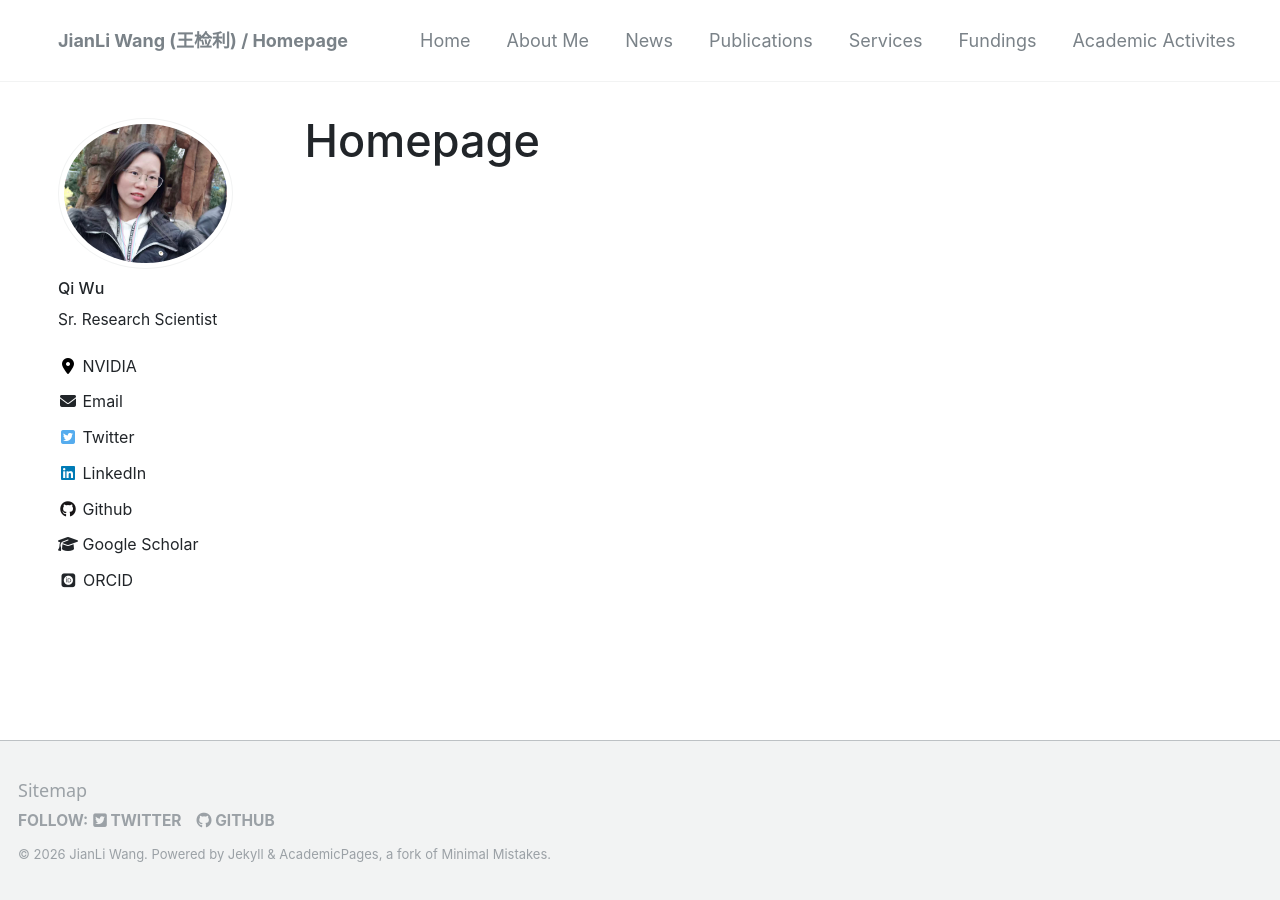
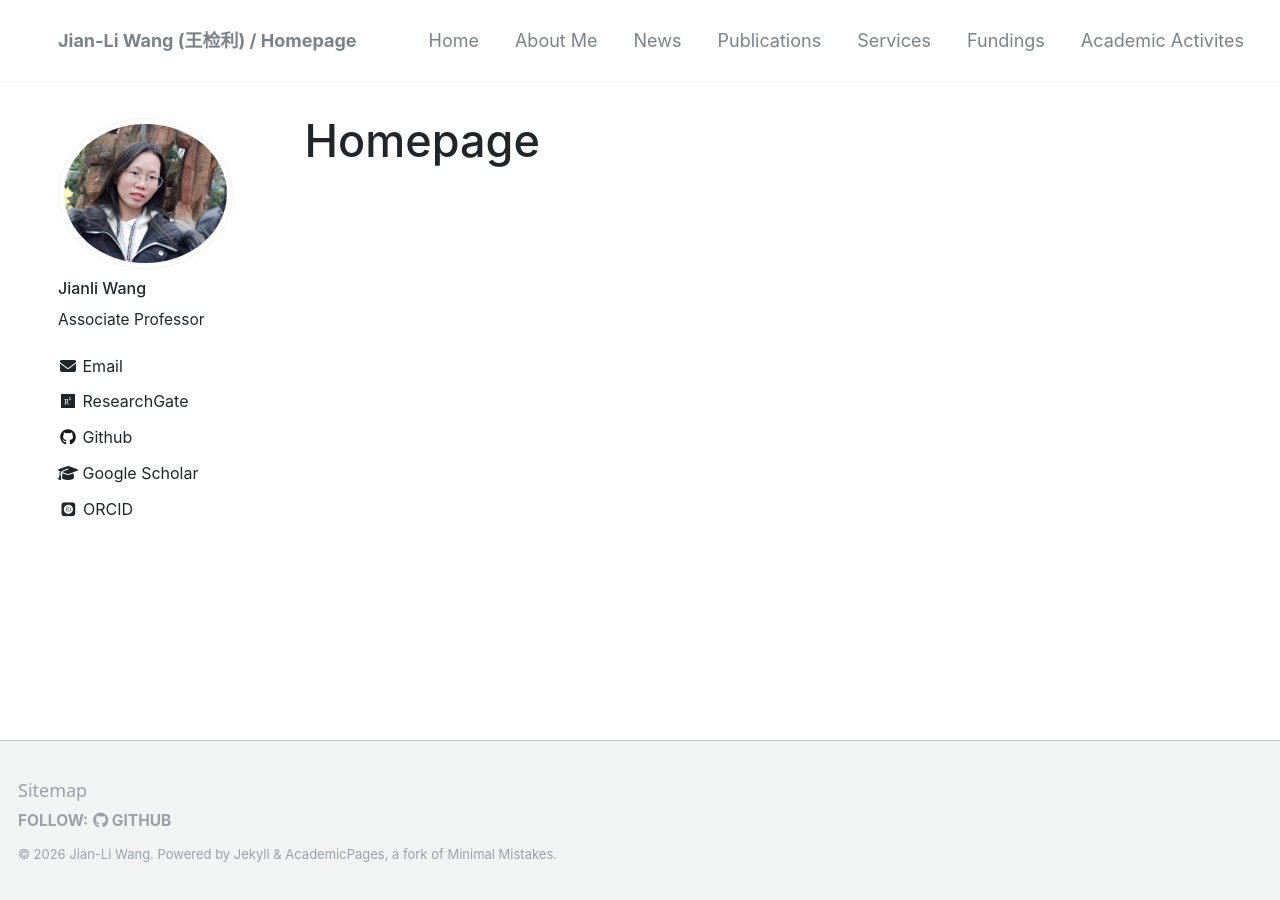
Before and after one commit to wangjianli123/wangjianli123.github.io, a Jekyll site: the page built from _pages/index.md, in a window 1280 px wide. Built offline with Jekyll 4.4.1, drawn with Linux system fonts in a browser that asks for light colours; nearby versions of some CDN libraries; some web fonts are replaced; comment, search, counter and statistics services are not loaded.

Commit message:
Update _config.yml

```diff
--- a/_config.yml
+++ b/_config.yml
@@ -7,13 +7,13 @@
 
 # Site Settings
 locale                   : "en-US"
-title                    : "JianLi Wang (王检利) / Homepage"
+title                    : "Jian-Li Wang (王检利) / Homepage"
 title_separator          : "-"
-name                     : &name "JianLi Wang"
+name                     : &name "Jian-Li Wang"
 description              : &description "personal description"
-url                      : https://wangjianli123.github.io/homepage/ # the base hostname & protocol for your site e.g. "https://mmistakes.github.io"
+url                      : https://wangjianli123.github.io/ # the base hostname & protocol for your site e.g. "https://mmistakes.github.io"
 baseurl                  : "" # the subpath of your site, e.g. "/blog"
-repository               : "wilsonCernWq/wilsonCernWq.github.io"
+repository               : "wangjianli123/wangjianli123.github.io"
 teaser                   : "500x300.png" # filename of teaser fallback teaser image placed in /images/, .e.g. "500x300.png"
 breadcrumbs              : false # true, false (default)
 words_per_minute         : 160
@@ -56,7 +56,7 @@ yandex_site_verification :
 
 # Social Sharing
 twitter:
-  username               : &twitter wilson_over
+  username               :
 facebook:
   username               :
   app_id                 :
@@ -79,16 +79,16 @@ analytics:
 
 # Site Author
 author:
-  name             : "Qi Wu"
+  name             : "Jianli Wang"
   avatar           : "profile.png"
-  bio              : "Sr. Research Scientist"
+  bio              : "Associate Professor"
   location         : # "US"
-  employer         : "NVIDIA"
-  employer_url     : "https://research.nvidia.com/labs/sil"
+  employer         :
+  employer_url     : #"https://research.nvidia.com/labs/sil"
   pubmed           : # "https://www.ncbi.nlm.nih.gov/pubmed/?term=john+snow"
-  googlescholar    : "https://scholar.google.com/citations?user=I2hvxPUAAAAJ&hl=en"
-  email            : "qiwu@nvidia.com"
-  researchgate     : # example: "https://www.researchgate.net/profile/yourprofile"
+  googlescholar    : "https://scholar.google.com/citations?hl=en&user=6QVFljgAAAAJ"
+  email            : "wangjianli_123@163.com&wangjianli@swjtu.edu.cn"
+  researchgate     : "https://www.researchgate.net/profile/Jian-Li-Wang"
   uri              :
   bitbucket        :
   codepen          :
@@ -96,20 +96,20 @@ author:
   flickr           :
   facebook         :
   foursquare       :
-  github           : "wilsonCernWq"
+  github           : "wangjianli123"
   google_plus      :
   keybase          :
   instagram        :
   impactstory      : #"https://profiles.impactstory.org/u/xxxx-xxxx-xxxx-xxxx"
   lastfm           :
-  linkedin         : "qi-wu-10088b5a"
-  orcid            : "https://orcid.org/0000-0003-0342-9366"
+  linkedin         : #"qi-wu-10088b5a"
+  orcid            : "https://orcid.org/0000-0003-4774-4894"
   pinterest        :
   soundcloud       :
   stackoverflow    : # http://stackoverflow.com/users/123456/username
   steam            :
   tumblr           :
-  twitter          : *twitter
+  twitter          : #twitter
   vine             :
   weibo            :
   xing             :
```
